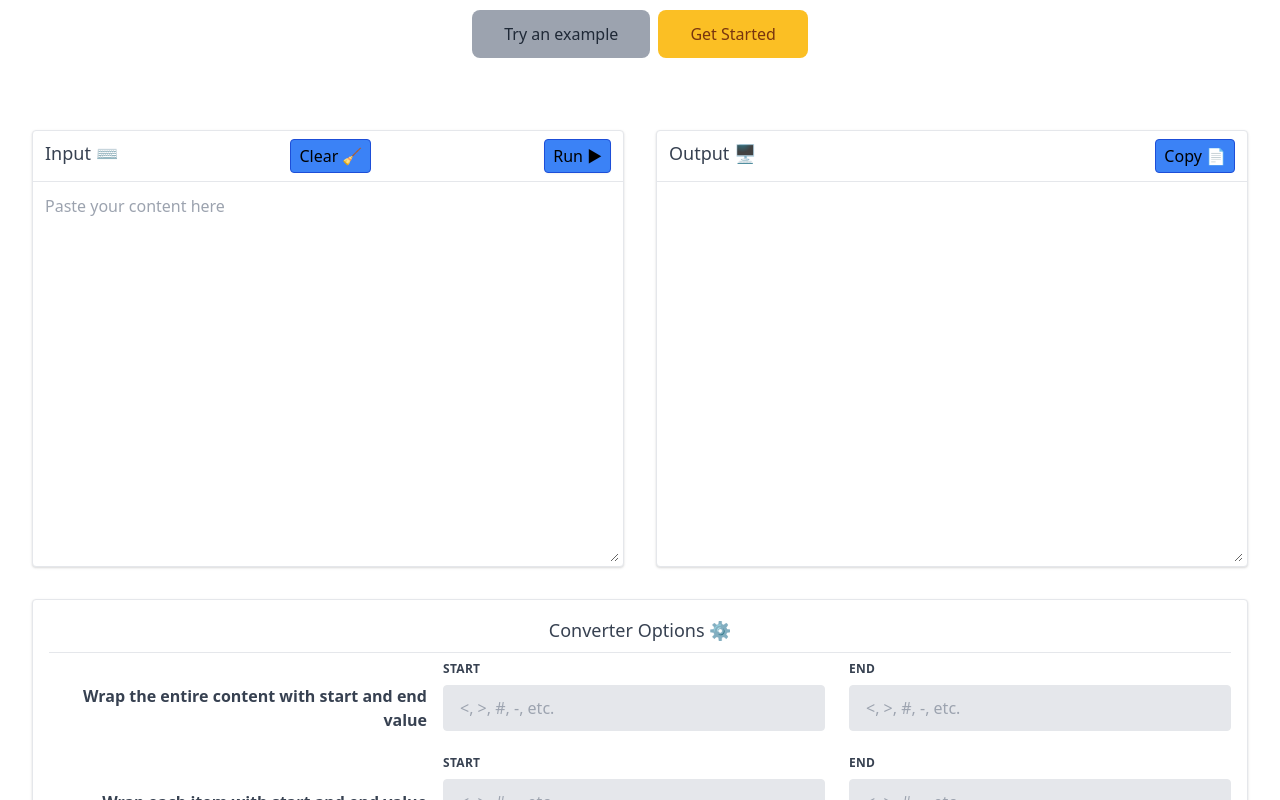
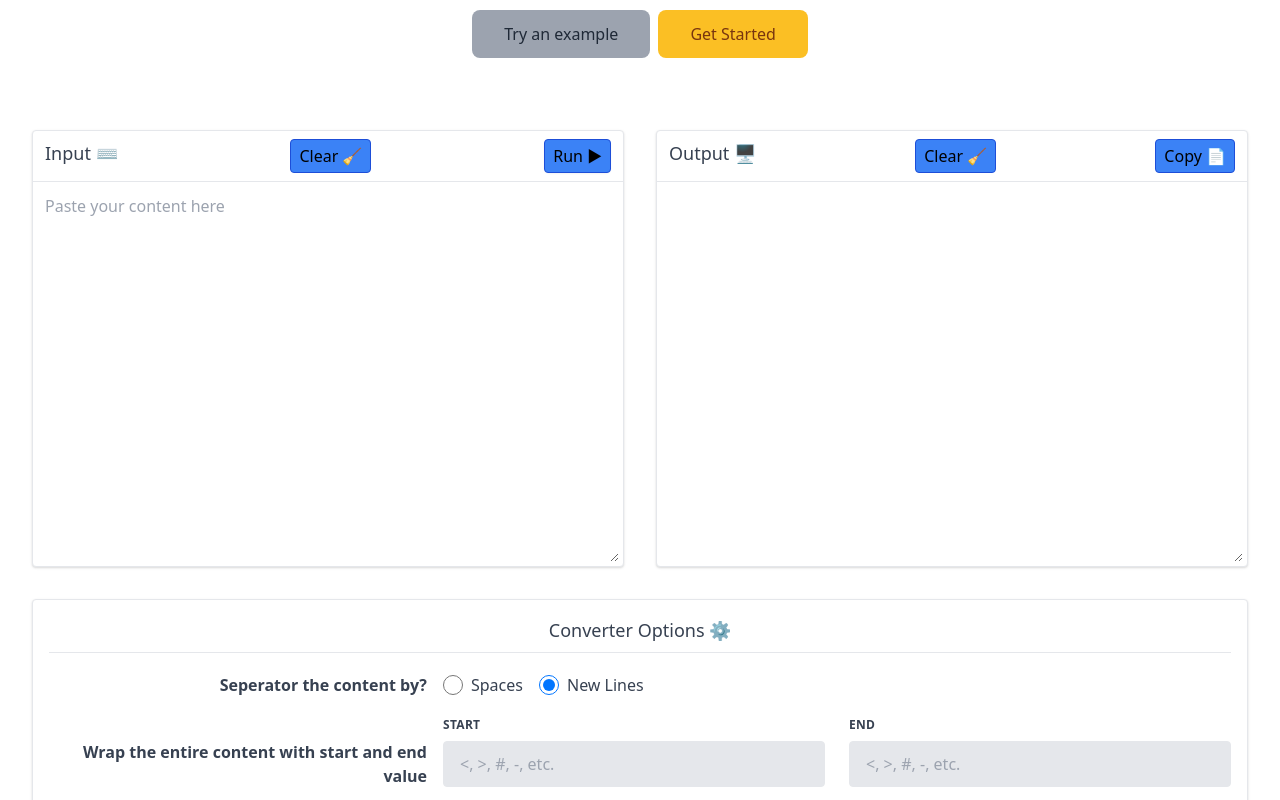
Before and after one commit to SyedAfrozPasha/react-utility-tool, a React (Create React App) app: page /string-utility-tool in a window 1280 px wide. Shown: the part 260-1060 px from the top of the page. Built offline with nearby package versions, Linux system fonts and the light colour scheme.

Commit message:
1 file modified

```diff
--- a/src/Components/UtilityViewer.js
+++ b/src/Components/UtilityViewer.js
@@ -9,10 +9,17 @@ export default function JSONViewer() {
   const [isLoading, setIsLoading] = useState(false);
   const [copyLegend, setCopyLegend] = useState('Copy 📄');
   const [copyColor, setCopyColor] = useState('bg-blue-500 hover:bg-blue-700');
+  const [seperateByNewLineFlag, setSeperateByNewLineFlag] = useState(true);
 
   const clearContent = () => {
     document.getElementById('input').value = '';
     setInputData();
+    // setOutputData();
+  };
+
+  const clearContentOutput = () => {
+    document.getElementById('output').value = '';
+    // setInputData();
     setOutputData();
   };
 
@@ -68,15 +75,34 @@ export default function JSONViewer() {
     }
   };
 
+  const setContentSeperator = e => {
+    let value = e.target.value;
+    if (value === 'New Lines') {
+      setConfig({ ...config, seperateByNewLine: true });
+      setSeperateByNewLineFlag(true);
+    } else {
+      setConfig({
+        ...config,
+        seperateByNewLine: false,
+        removeWhiteSpace: false
+      });
+      setSeperateByNewLineFlag(false);
+      document.getElementById('removeWhiteSpaceFalse').checked = true;
+    }
+  };
+
   const runFormatter = () => {
     setIsSampleExample(false);
     if (inputData && !isObjectEmpty(config)) {
       setIsLoading(true);
       let input = inputData;
+      let newLineRegex = /(\r\n|\r|\n){2,}/g;
+      let spaceRegex = /\s/g;
 
       // Remove duplicates
       if (config.removeDuplicates) {
-        let valueWithOneNewLine = input.replace(/(\r\n|\r|\n){2,}/g, '\n');
+        let regex = seperateByNewLineFlag ? newLineRegex : spaceRegex;
+        let valueWithOneNewLine = input.replace(regex, '\n');
         let arrayOfValues = valueWithOneNewLine.split('\n');
         let hashObj = {};
         let resultArray = [];
@@ -97,7 +123,8 @@ export default function JSONViewer() {
         config['element-start-separator'] ||
         config['element-end-separator']
       ) {
-        let valueWithOneNewLine = input.replace(/(\r\n|\r|\n){2,}/g, '\n');
+        let regex = seperateByNewLineFlag ? newLineRegex : spaceRegex;
+        let valueWithOneNewLine = input.replace(regex, '\n');
         let splittedValues = valueWithOneNewLine.split('\n');
 
         let startValue = config['element-start-separator'] || '';
@@ -128,7 +155,8 @@ export default function JSONViewer() {
 
       // Add delimiter
       if (config['middle-separator']) {
-        let valueWithOneNewLine = input.replace(/(\r\n|\r|\n){2,}/g, '\n');
+        let regex = seperateByNewLineFlag ? newLineRegex : spaceRegex;
+        let valueWithOneNewLine = input.replace(regex, '\n');
         let splittedValues = valueWithOneNewLine.split('\n');
         let separator = config['middle-separator'] || '';
         input = splittedValues.join(`${separator}`);
@@ -200,7 +228,8 @@ export default function JSONViewer() {
           ['content-end-separator']: ']',
           ['element-start-separator']: '"',
           ['element-end-separator']: '"',
-          ['middle-separator']: ','
+          ['middle-separator']: ',',
+          ['seperateByNewLine']: true
         });
 
         setInputData('Apple\nBanana\nMango\nGrape');
@@ -327,11 +356,7 @@ export default function JSONViewer() {
                         />
                       </svg>
                     )}
-                    {isLoading
-                      ? 'Processing'
-                      : isSampleExample
-                      ? 'Click here to Run ▶'
-                      : 'Run ▶'}
+                    {isLoading ? 'Processing' : 'Run ▶'}
                   </button>
                   {isSampleExample && (
                     <span className="flex absolute h-3 w-3 top-0 right-0 -mt-1 -mr-1">
@@ -361,6 +386,13 @@ export default function JSONViewer() {
                 </h3>
                 <button
                   role="button"
+                  className="bg-blue-500 hover:bg-blue-700 text-steel-800 hover:text-white font-medium py-1 px-2 border border-blue-700 rounded"
+                  onClick={clearContentOutput}
+                >
+                  Clear 🧹
+                </button>
+                <button
+                  role="button"
                   className={`${copyColor} text-steel-700 hover:text-white font-medium py-1 px-2 border border-blue-700 rounded ${
                     copyLegend === 'Copied!'
                       ? 'opacity-50 cursor-not-allowed'
@@ -375,6 +407,7 @@ export default function JSONViewer() {
               <textarea
                 className="text-grey-darkest flex-1 p-2 m-1 bg-transparent focus:outline-none font-mono"
                 name="output"
+                id="output"
                 cols="30"
                 rows="15"
                 value={outputData}
@@ -391,6 +424,42 @@ export default function JSONViewer() {
                   Converter Options ⚙
                 </h3>
               </div>
+
+              <div className="md:flex md:items-center mb-2">
+                <div className="md:w-1/3">
+                  <label className="block text-gray-700 font-bold md:text-right mb-1 md:mb-0 pr-4">
+                    Seperator the content by?
+                  </label>
+                </div>
+                <div className="md:w-2/3">
+                  <div className="flex -mx-3 mb-2">
+                    <div className="w-full px-3 mb-6 md:mb-0 content-center">
+                      <label className="inline-flex items-center mt-3">
+                        <input
+                          type="radio"
+                          name="contentSeperator"
+                          className="form-radio h-5 w-5 text-gray-600"
+                          onChange={setContentSeperator}
+                          value="Spaces"
+                        />
+                        <span className="ml-2 text-gray-700">Spaces</span>
+                      </label>
+                      <label className="inline-flex items-center mt-3 ml-4">
+                        <input
+                          type="radio"
+                          name="contentSeperator"
+                          className="form-radio h-5 w-5 text-red-600"
+                          onChange={setContentSeperator}
+                          value="New Lines"
+                          defaultChecked
+                        />
+                        <span className="ml-2 text-gray-700">New Lines</span>
+                      </label>
+                    </div>
+                  </div>
+                </div>
+              </div>
+
               <div className="md:flex md:items-center">
                 <div className="md:w-1/3">
                   <label className="block text-gray-700 font-bold md:text-right mb-1 md:mb-0 pr-4">
@@ -515,20 +584,27 @@ export default function JSONViewer() {
                         <input
                           type="radio"
                           name="removeWhiteSpace"
-                          className="form-radio h-5 w-5 text-gray-600"
+                          className={`form-radio h-5 w-5 text-gray-600 ${
+                            seperateByNewLineFlag ? '' : 'cursor-not-allowed'
+                          }`}
                           onChange={setRemoveWhiteSpaceFlag}
                           value={true}
+                          disabled={seperateByNewLineFlag ? '' : 'true'}
                         />
                         <span className="ml-2 text-gray-700">Yes</span>
                       </label>
                       <label className="inline-flex items-center mt-3 ml-4">
                         <input
                           type="radio"
+                          id="removeWhiteSpaceFalse"
                           name="removeWhiteSpace"
-                          className="form-radio h-5 w-5 text-red-600"
+                          className={`form-radio h-5 w-5 text-gray-600 ${
+                            seperateByNewLineFlag ? '' : 'cursor-not-allowed'
+                          }`}
                           onChange={setRemoveWhiteSpaceFlag}
                           value={false}
                           defaultChecked
+                          disabled={seperateByNewLineFlag ? '' : 'true'}
                         />
                         <span className="ml-2 text-gray-700">No</span>
                       </label>
@@ -560,7 +636,7 @@ export default function JSONViewer() {
                         <input
                           type="radio"
                           name="removeDuplicate"
-                          className="form-radio h-5 w-5 text-red-600"
+                          className="form-radio h-5 w-5 text-gray-600"
                           onChange={setRemoveDuplicateFlag}
                           value={false}
                           defaultChecked
```
